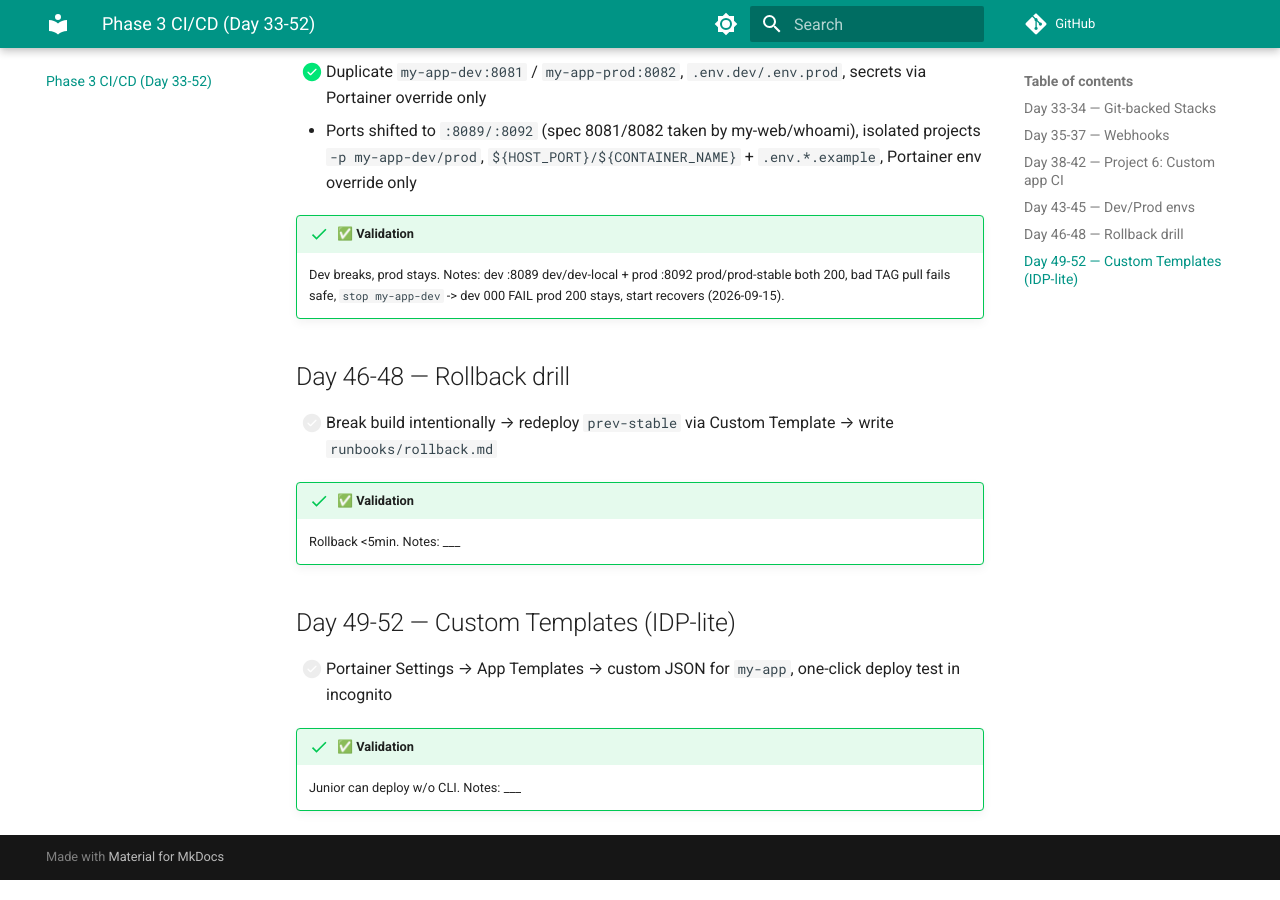
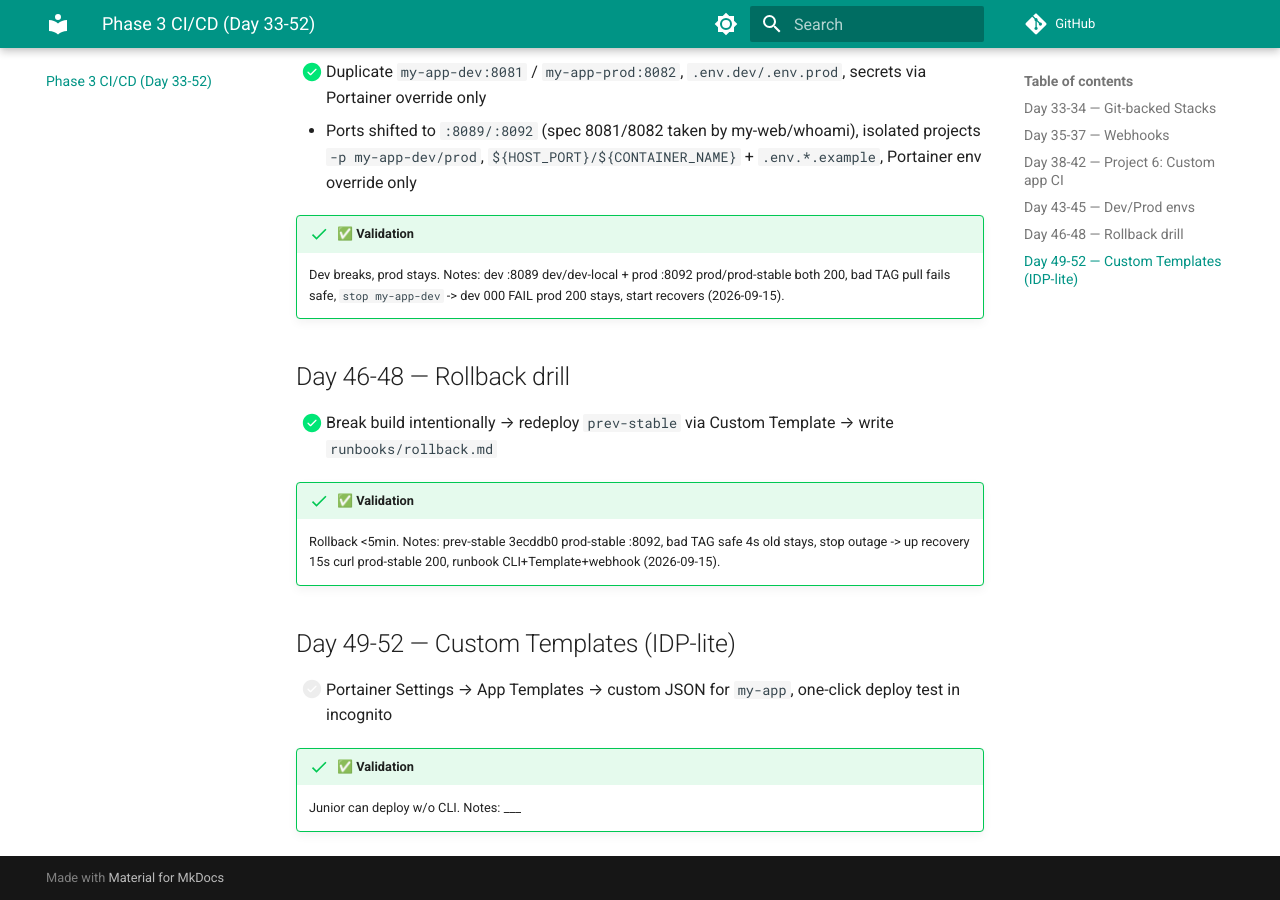
Before and after one commit to krazylearner/devops-stacks, an MkDocs documentation site: the page built from docs/phase-3-cicd.md, in a window 1280 px wide and 900 px high, scrolled down 1150 px. Built offline with MkDocs 1.6.1 and Material for MkDocs 9.7.7, drawn with Linux system fonts in a browser that asks for light colours; comment, search, counter and statistics services are not loaded.

Commit message:
feat(phase3): day46-48 rollback prev-stable 15s + runbook

```diff
--- a/docs/phase-3-cicd.md
+++ b/docs/phase-3-cicd.md
@@ -34,10 +34,10 @@
 
 ## Day 46-48 — Rollback drill
 
-- [ ] Break build intentionally → redeploy `prev-stable` via Custom Template → write `runbooks/rollback.md`
+- [x] Break build intentionally → redeploy `prev-stable` via Custom Template → write `runbooks/rollback.md`
 
 !!! success "✅ Validation"
-    Rollback <5min. Notes: ___
+    Rollback <5min. Notes: prev-stable 3ecddb0 prod-stable :8092, bad TAG safe 4s old stays, stop outage -> up recovery 15s curl prod-stable 200, runbook CLI+Template+webhook (2026-09-15).
 
 ## Day 49-52 — Custom Templates (IDP-lite)
 
```
Also changed, not shown: runbooks/rollback.md (added, +32 -0 lines).
